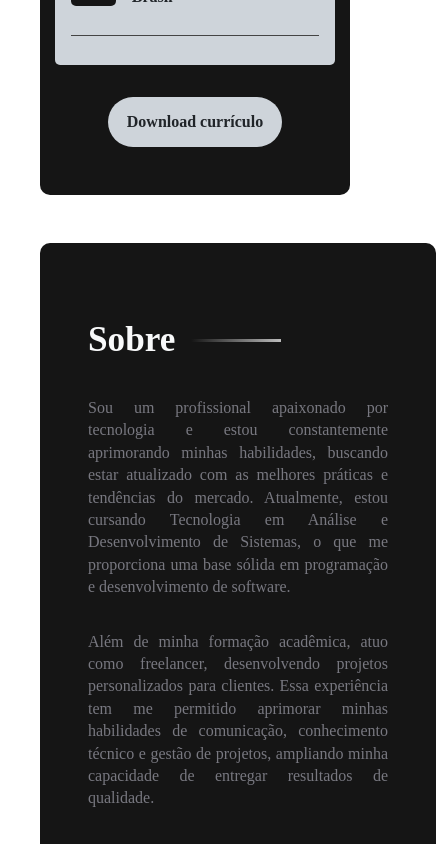
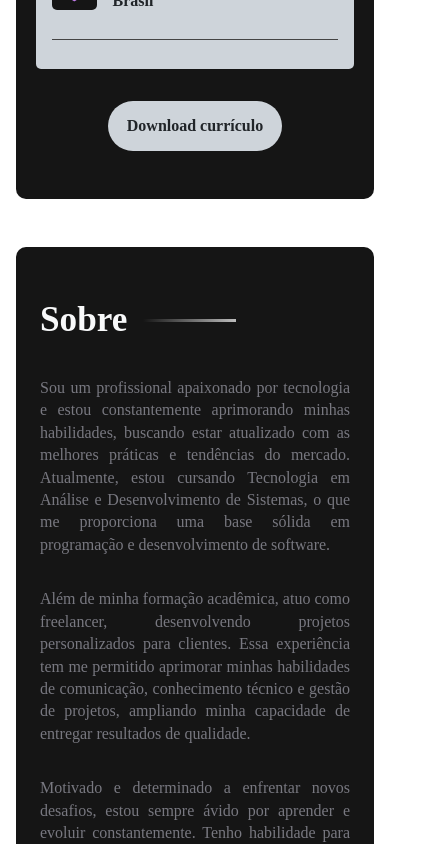
Before and after one commit to BraynnerM/portfolio, a React (Vite) app: page / in a window 390 px wide. Shown: the part 1112-1956 px from the top of the page, 436 px wide, since content can reach past the window. Built offline with nearby package versions, Linux system fonts and the light colour scheme; the HTML template or start-up script is replaced by a standard one.

Commit message:
melhorias na responsividade

```diff
--- a/src/styles/components/app.sass
+++ b/src/styles/components/app.sass
@@ -5,6 +5,8 @@
     flex-wrap: wrap
     padding: 2rem
     gap: 3rem
+    @media (max-width: 680px)
+        padding: 0.5rem
 
     h1
         width: 100%
--- a/src/styles/components/maincontent.sass
+++ b/src/styles/components/maincontent.sass
@@ -9,6 +9,7 @@
     min-width: 600px
     @media (max-width: 680px)
         min-width: 300px
+        padding: 1.5rem
 
     section
         display: flex
```
Also changed, not shown: src/styles/components/informationcontainer.sass (line endings or trailing spaces), src/styles/components/sidebar.sass (line endings or trailing spaces).
